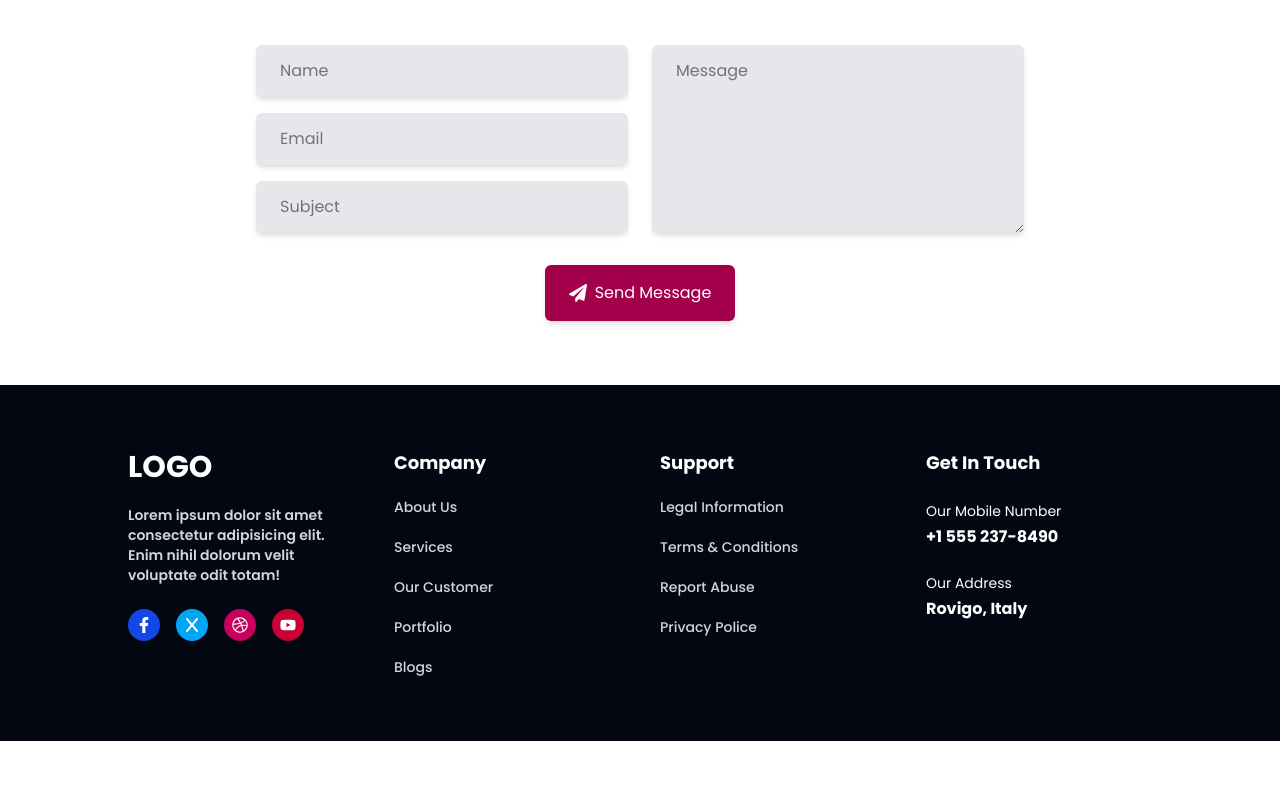
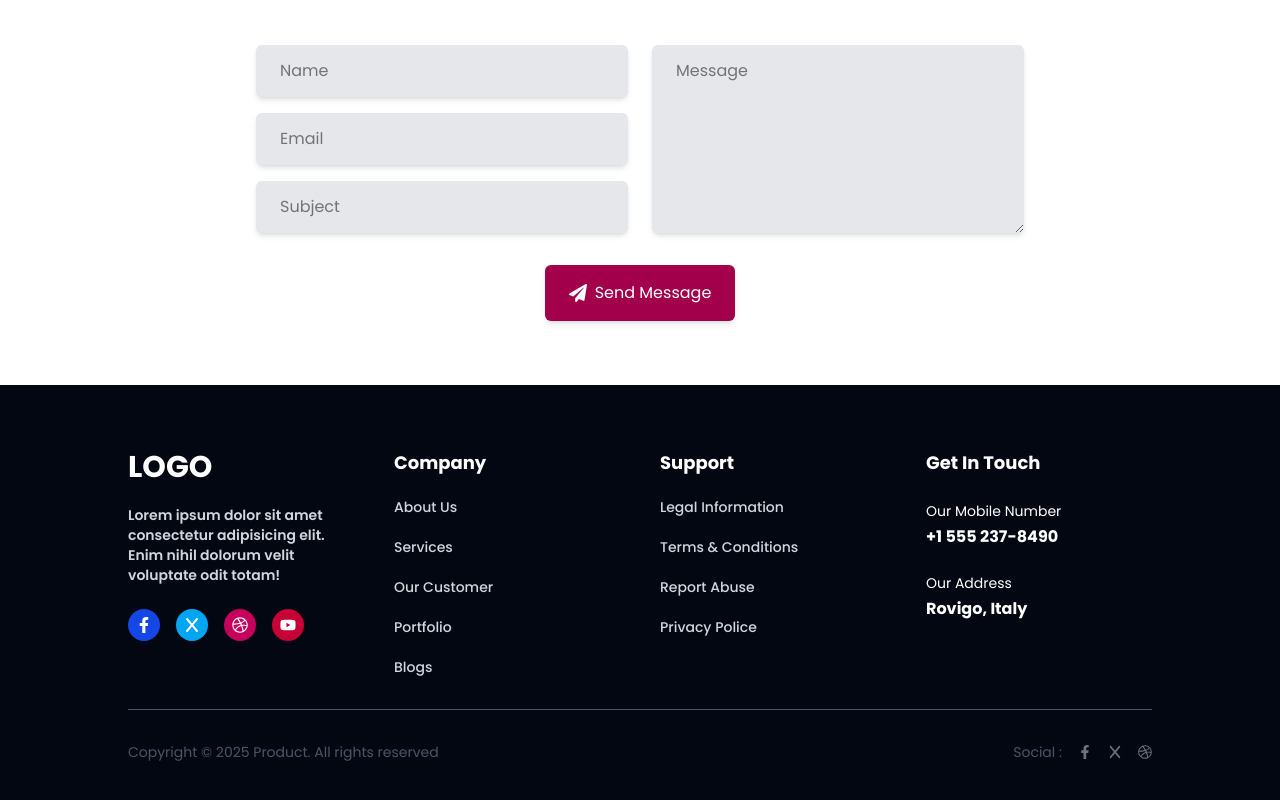
Before and after one commit to denisdiaconu/product-landing-page, a Next.js app: page / in a window 1280 px wide. Shown: the part 3369-4169 px from the top of the page. Before the commit the page ends 4110 px from the top, so only its background shows below. Built offline with nearby package versions, Linux system fonts and the light colour scheme.

Commit message:
Add copyright section to footer

```diff
--- a/components/Home/Footer.tsx
+++ b/components/Home/Footer.tsx
@@ -76,6 +76,23 @@ const Footer = () => {
           </div>
         </div>
       </div>
+      <div className="mt-8 pt-8 w-[80%] mx-auto border-t flex flex-col md:flex-row justify-between items-center text-gray-600 text-sm">
+        <p className="text-center md:text-left">
+          Copyright © 2025 Product. All rights reserved
+        </p>
+        <div className="flex items-center space-x-4 mt-4 md:mt-0">
+          <span>Social :</span>
+          <span className="text-gray-500 hover:text-gray-800">
+            <FaFacebookF />
+          </span>
+          <span className="text-gray-500 hover:text-gray-800">
+            <FaX />
+          </span>
+          <span className="text-gray-500 hover:text-gray-800">
+            <FaDribbble />
+          </span>
+        </div>
+      </div>
     </div>
   );
 };
```
